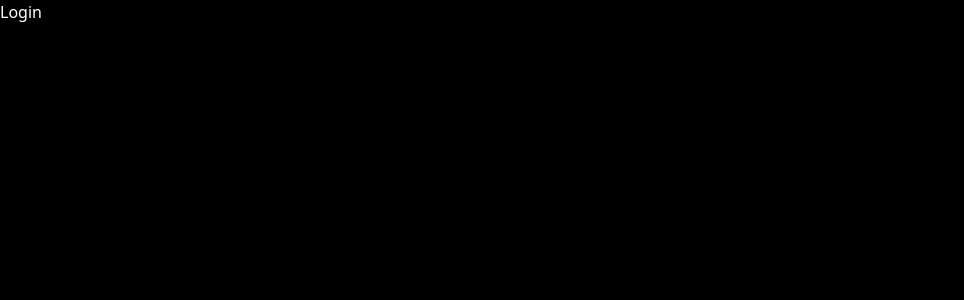
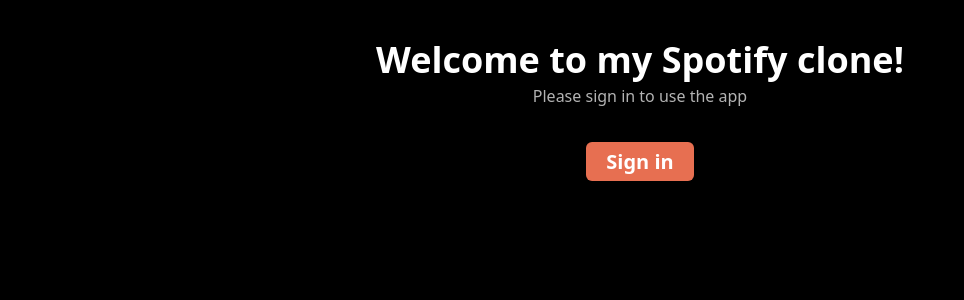
Before and after one commit to MMR-Solutions-AB/spotify-next-tailwind, a Next.js app: page /login in a window 1280 px wide. Shown: the top 300 px of the page, without its empty margins (0-964 px from the left). Built offline with nearby package versions, Linux system fonts and the light colour scheme; no server answers.

Commit message:
added login page

```diff
--- /dev/null
+++ b/src/config.js
@@ -0,0 +1,31 @@
+export const authEndpoint = 'https://accounts.spotify.com/authorize'
+export const clientId = process.env.NEXT_PUBLIC_CLIENT_ID
+export const liveURL = process.env.NEXT_PUBLIC_LIVE_URL
+export const devURL = 'http://localhost:3000/'
+export const redirectURL =
+    process.env.NODE_ENV === 'production' ? liveURL : devURL
+export const scopes = [
+    'playlist-read-collaborative',
+    'playlist-modify-public',
+    'playlist-read-private',
+    'playlist-modify-private',
+    'app-remote-control',
+    'streaming',
+    'user-read-email',
+    'user-read-private',
+    'user-library-modify',
+    'user-library-read',
+    'user-top-read',
+    'user-read-playback-position',
+    'ugc-image-upload',
+    'user-modify-playback-state',
+    'user-read-playback-state',
+    'user-read-currently-playing',
+    'user-follow-modify',
+    'user-follow-read',
+    'user-read-recently-played',
+]
+
+export const accessUrl = `${authEndpoint}?client_id=${clientId}&redirect_uri=${redirectURL}&scope=${scopes.join(
+    '%20'
+)}&response_type=token&show_dialog=true`
--- a/src/pages/login.jsx
+++ b/src/pages/login.jsx
@@ -1,5 +1,21 @@
 import React from 'react'
+import { accessUrl } from '../config'
 
 export default function Login() {
-    return <div>Login</div>
+    return (
+        <div className='py-10 text-center'>
+            <h1 className='text-4xl font-bold mb-1'>
+                Welcome to my Spotify clone!
+            </h1>
+            <p className='text-text-dimmed mb-10'>
+                Please sign in to use the app
+            </p>
+            <a
+                href={accessUrl}
+                className='py-1.5 px-5 bg-primary rounded-md text-xl font-semibold'
+            >
+                Sign in
+            </a>
+        </div>
+    )
 }
--- a/tailwind.config.js
+++ b/tailwind.config.js
@@ -8,7 +8,7 @@
                 'bg-dimmed': '#121212',
                 text: '#ffffff',
                 'text-dimmed': '#b3b3b3',
-                primary: '#2f6',
+                primary: '#e76f51',
             },
         },
     },
```
